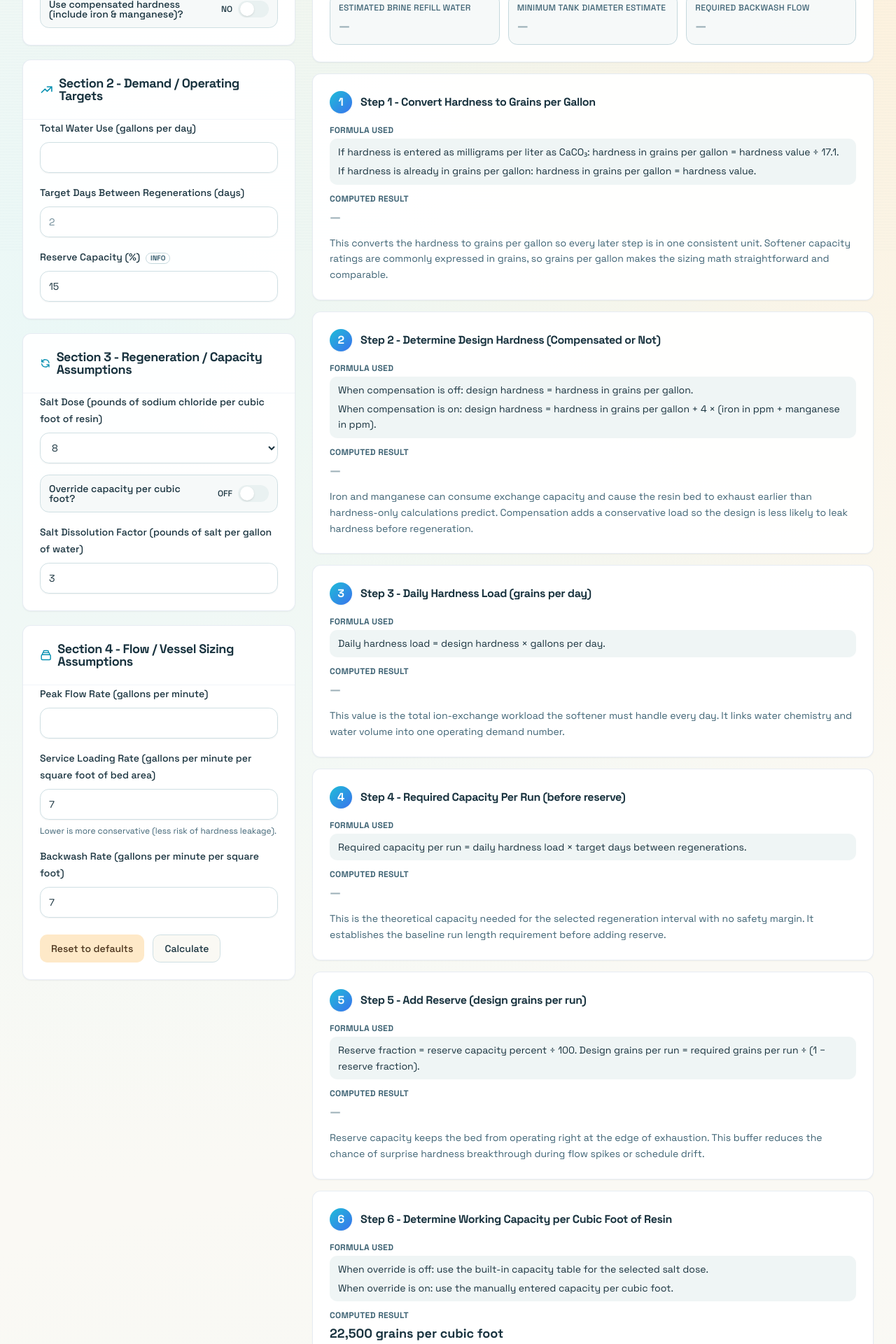
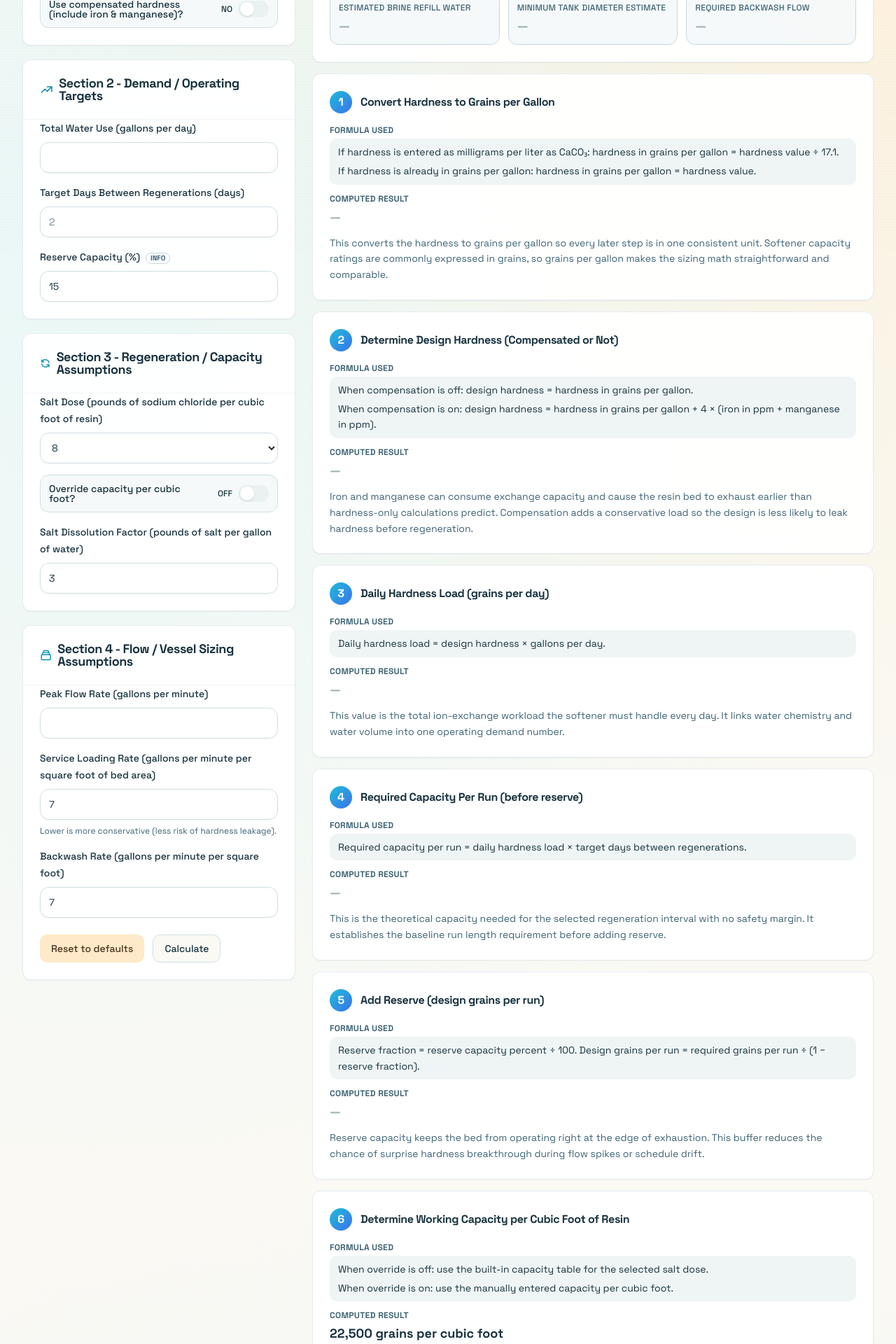
Before and after one commit to benbruce1021/softenerSizer, a React (Vite) app: page / in a window 1280 px wide. Shown: the part 440-2360 px from the top of the page at 70% size. Built offline with nearby package versions, Linux system fonts and the light colour scheme.

Commit message:
Updated App.tsx

```diff
--- a/src/App.tsx
+++ b/src/App.tsx
@@ -711,7 +711,7 @@ export default function App() {
 
           <StepCard
             number={1}
-            title="Step 1 - Convert Hardness to Grains per Gallon"
+            title="Convert Hardness to Grains per Gallon"
             formula={
               <>
                 <p>If hardness is entered as milligrams per liter as CaCO₃: hardness in grains per gallon = hardness value ÷ 17.1.</p>
@@ -724,7 +724,7 @@ export default function App() {
 
           <StepCard
             number={2}
-            title="Step 2 - Determine Design Hardness (Compensated or Not)"
+            title="Determine Design Hardness (Compensated or Not)"
             formula={
               <>
                 <p>When compensation is off: design hardness = hardness in grains per gallon.</p>
@@ -737,7 +737,7 @@ export default function App() {
 
           <StepCard
             number={3}
-            title="Step 3 - Daily Hardness Load (grains per day)"
+            title="Daily Hardness Load (grains per day)"
             formula="Daily hardness load = design hardness × gallons per day."
             result={formatResult(calculated.step3GrainsPerDay, "grains per day", 0)}
             explanation="This value is the total ion-exchange workload the softener must handle every day. It links water chemistry and water volume into one operating demand number."
@@ -745,7 +745,7 @@ export default function App() {
 
           <StepCard
             number={4}
-            title="Step 4 - Required Capacity Per Run (before reserve)"
+            title="Required Capacity Per Run (before reserve)"
             formula="Required capacity per run = daily hardness load × target days between regenerations."
             result={formatResult(calculated.step4RequiredGrainsPerRun, "grains", 0)}
             explanation="This is the theoretical capacity needed for the selected regeneration interval with no safety margin. It establishes the baseline run length requirement before adding reserve."
@@ -753,7 +753,7 @@ export default function App() {
 
           <StepCard
             number={5}
-            title="Step 5 - Add Reserve (design grains per run)"
+            title="Add Reserve (design grains per run)"
             formula="Reserve fraction = reserve capacity percent ÷ 100. Design grains per run = required grains per run ÷ (1 − reserve fraction)."
             result={formatResult(calculated.step5DesignGrainsPerRun, "grains", 0)}
             blockedMessage={calculated.step5Message}
@@ -762,7 +762,7 @@ export default function App() {
 
           <StepCard
             number={6}
-            title="Step 6 - Determine Working Capacity per Cubic Foot of Resin"
+            title="Determine Working Capacity per Cubic Foot of Resin"
             formula={
               <>
                 <p>When override is off: use the built-in capacity table for the selected salt dose.</p>
@@ -776,7 +776,7 @@ export default function App() {
 
           <StepCard
             number={7}
-            title="Step 7 - Required Resin Volume (cubic feet)"
+            title="Required Resin Volume (cubic feet)"
             formula="Required resin volume = design grains per run ÷ working capacity per cubic foot."
             result={formatResult(calculated.step7ResinFt3, "ft³", 2)}
             blockedMessage={calculated.step7Message}
@@ -785,7 +785,7 @@ export default function App() {
 
           <StepCard
             number={8}
-            title="Step 8 - Salt Required Per Regeneration (pounds)"
+            title="Salt Required Per Regeneration (pounds)"
             formula="Salt required per regeneration = resin volume × salt dose."
             result={formatResult(calculated.step8SaltLbsPerRegen, "pounds", 2)}
             blockedMessage={calculated.step8Message}
@@ -794,7 +794,7 @@ export default function App() {
 
           <StepCard
             number={9}
-            title="Step 9 - Estimated Brine Refill Water (gallons)"
+            title="Estimated Brine Refill Water (gallons)"
             formula="Estimated brine refill water = salt required per regeneration ÷ salt dissolution factor."
             result={formatResult(calculated.step9BrineWaterGallons, "gallons", 2)}
             blockedMessage={calculated.step9Message}
@@ -803,7 +803,7 @@ export default function App() {
 
           <StepCard
             number={10}
-            title="Step 10 - Required Bed Area (square feet) from Peak Flow"
+            title="Required Bed Area (square feet) from Peak Flow"
             formula="Required bed area = peak flow rate ÷ service loading rate."
             result={formatResult(calculated.step10BedAreaFt2, "ft²", 2)}
             blockedMessage={calculated.step10Message}
@@ -812,7 +812,7 @@ export default function App() {
 
           <StepCard
             number={11}
-            title="Step 11 - Minimum Tank Diameter Estimate (inches)"
+            title="Minimum Tank Diameter Estimate (inches)"
             formula="Tank diameter in feet = 2 × square root of (bed area ÷ pi). Tank diameter in inches = tank diameter in feet × 12."
             result={
               calculated.step11DiameterFt === null || calculated.step11DiameterIn === null
@@ -825,7 +825,7 @@ export default function App() {
 
           <StepCard
             number={12}
-            title="Step 12 - Backwash Flow Requirement (gallons per minute)"
+            title="Backwash Flow Requirement (gallons per minute)"
             formula="Backwash flow requirement = bed area × backwash rate."
             result={formatResult(calculated.step12BackwashFlowGpm, "gallons per minute", 2)}
             blockedMessage={calculated.step12Message}
```
